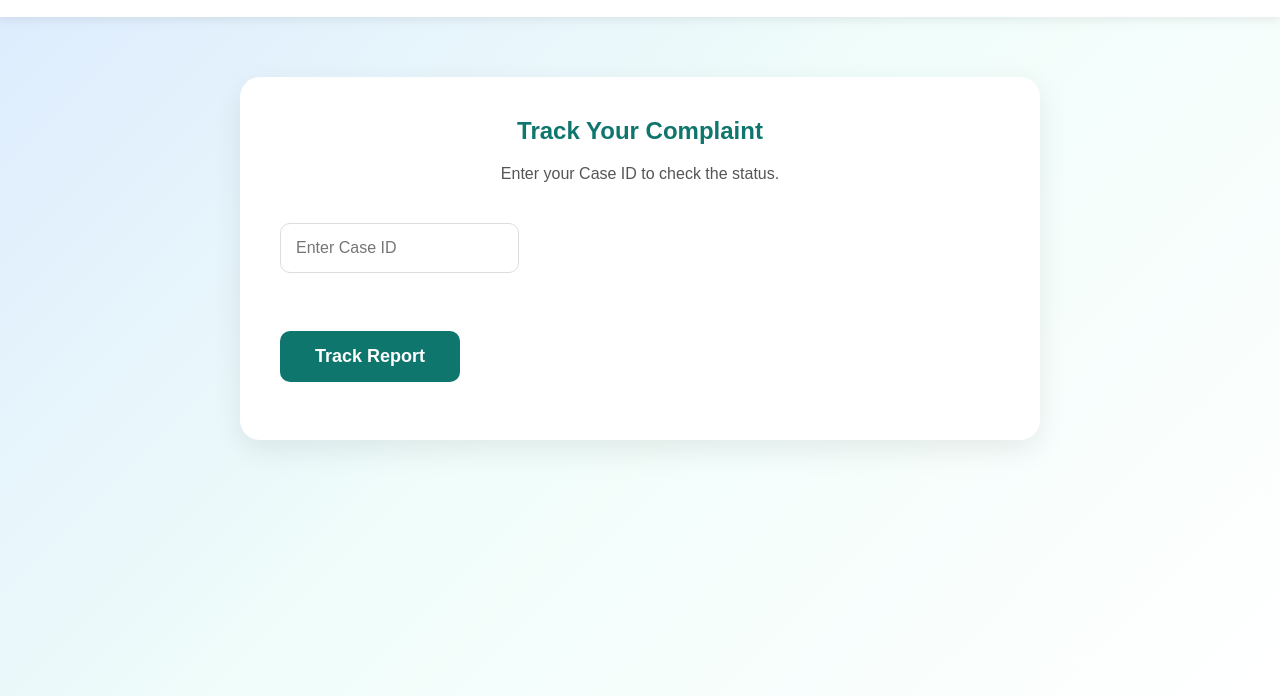
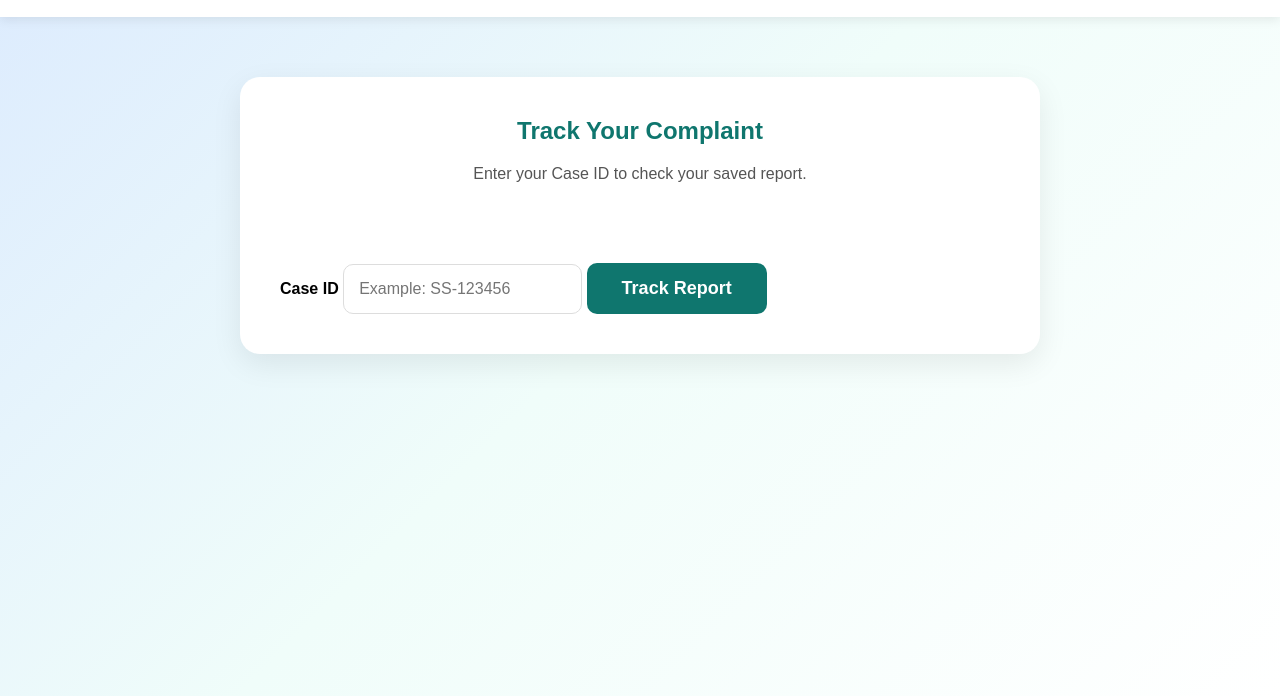
Before and after one commit to sanjanasri3007-eng/SWYNEX-Interactive-Web-Application, a plain HTML site: page track.html in a window 1280 px wide. Shown: the part 104-800 px from the top of the page. Drawn offline with Linux system fonts and the light colour scheme.

Commit message:
Improve case ID based report tracking

```diff
--- a/track.html
+++ b/track.html
@@ -1,68 +1,45 @@
+
 <!DOCTYPE html>
 <html lang="en">
 <head>
     <meta charset="UTF-8">
-<title>Track Report</title>
+    <meta name="viewport" content="width=device-width, initial-scale=1.0">
+    <title>Track Report - SafeSpeak</title>
     <link rel="stylesheet" href="style.css">
 </head>
-
 <body>
 
 <header>
-
-<div class="logo">
-🛡 SafeSpeak
-</div>
-
+    <div class="logo">🛡 SafeSpeak</div>
     <nav>
-
         <a href="index.html">Home</a>
-
         <a href="report.html">Report</a>
-
         <a href="track.html">Track</a>
-
         <a href="dashboard.html">Dashboard</a>
-
     </nav>
-
-<button class="exit-btn" onclick="quickExit()">
-Quick Exit
-</button>
-
+    <button class="exit-btn" onclick="quickExit()">Quick Exit</button>
 </header>
 
 <section class="report-page">
+    <h1>Track Your Complaint</h1>
+    <p>Enter your Case ID to check your saved report.</p>
 
-<h1>Track Your Complaint</h1>
-
-<p>Enter your Case ID to check the status.</p>
-
+    <label for="caseInput">Case ID</label>
     <input
         type="text"
         id="caseInput"
-placeholder="Enter Case ID">
+        placeholder="Example: SS-123456"
+        maxlength="9"
+    >
 
-<br><br>
-
-<button class="btn" onclick="trackReport()">
-Track Report
-</button>
-
-<br><br>
+    <button class="btn" onclick="trackReport()">Track Report</button>
 
     <div id="statusBox" class="summary-box" style="display:none;">
-
         <h3>Complaint Status</h3>
-
         <p id="statusText"></p>
-
     </div>
-
 </section>
 
 <script src="script.js"></script>
-
 </body>
-
 </html>
```
Lines whose indentation alone changed are shown as unchanged.
